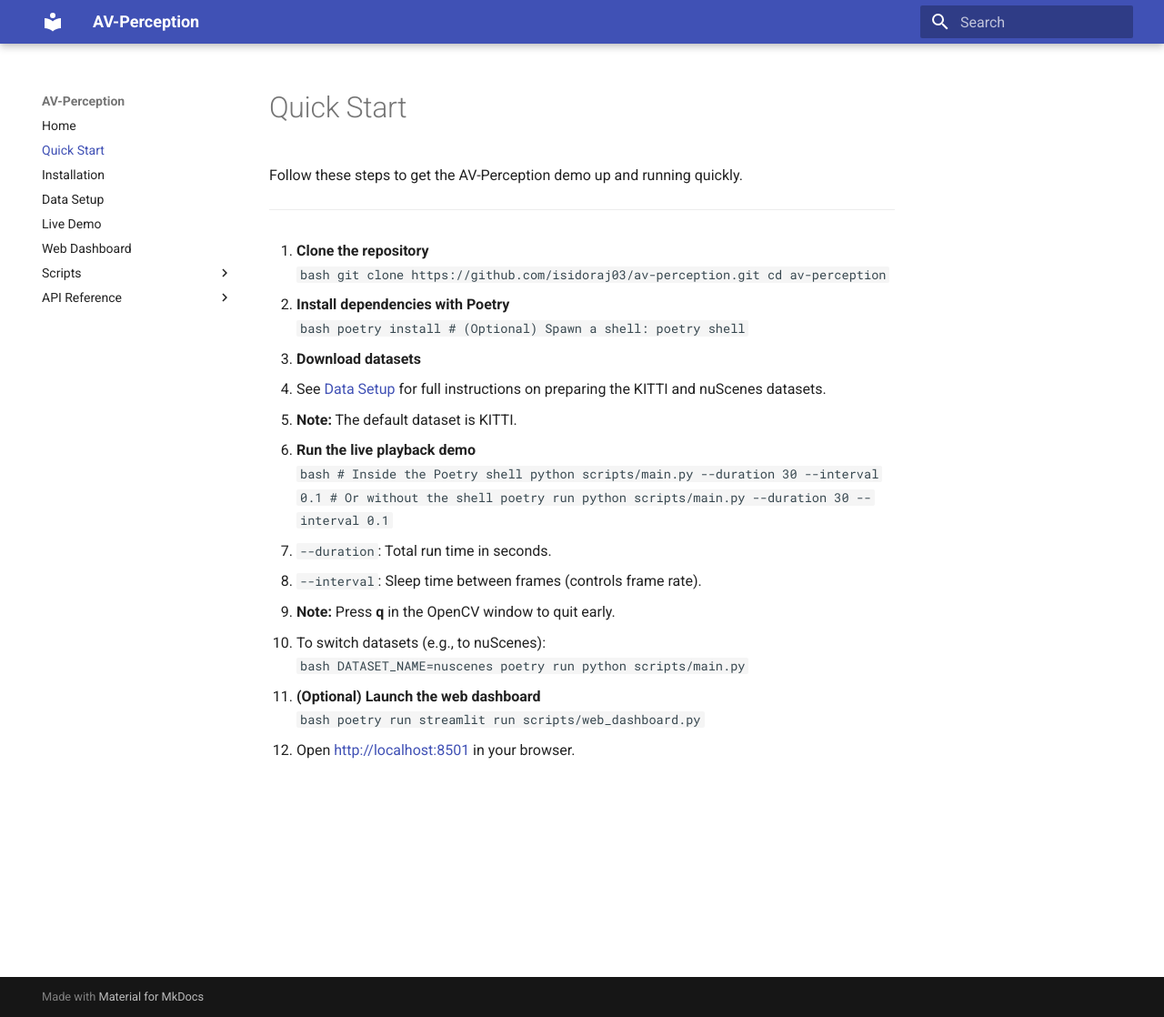
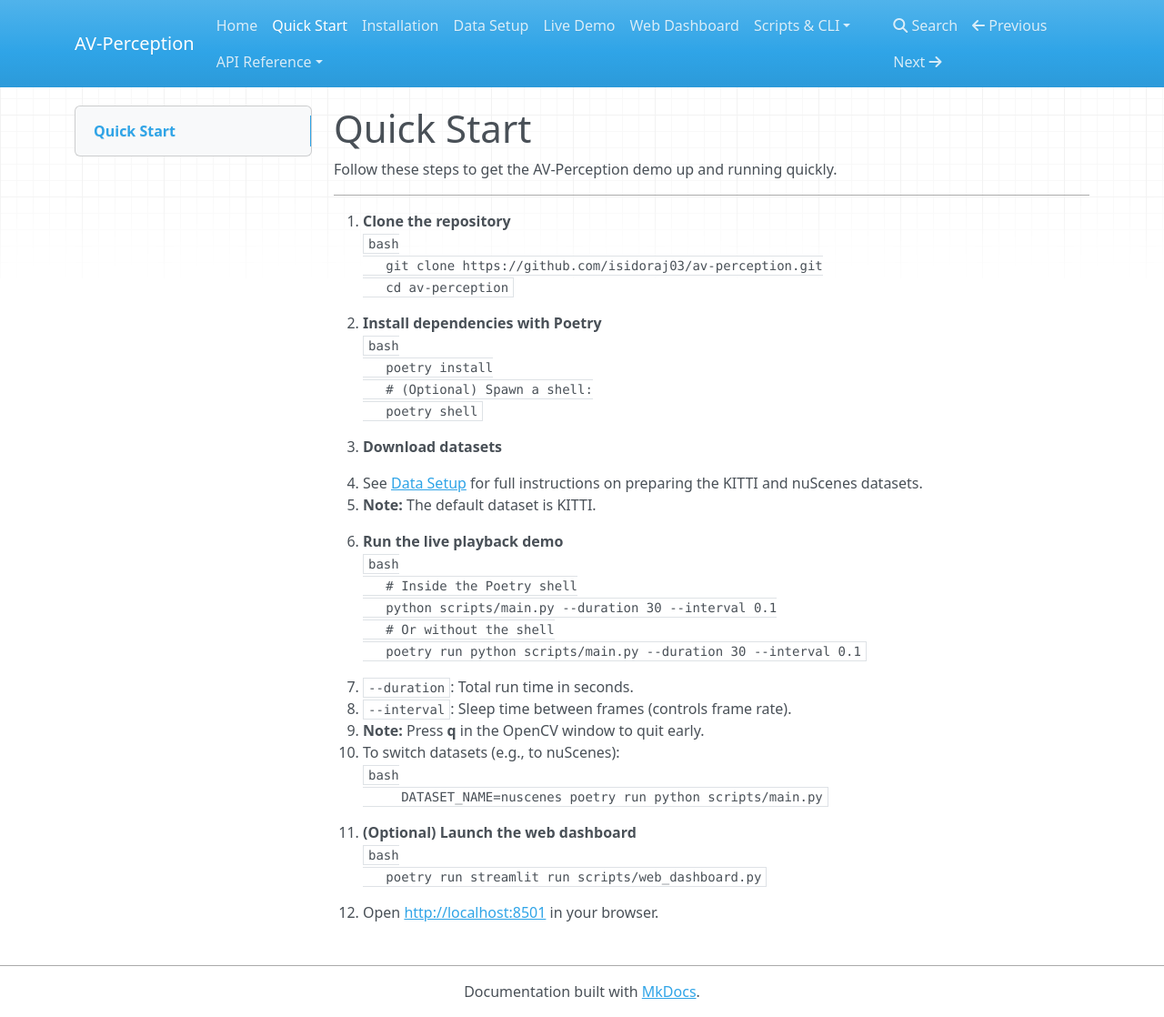
Before and after one commit to isidoraj03/av-perception, an MkDocs documentation site: the page built from docs/quick-start.md, in a window 1280 px wide and 1118 px high. Shown: the whole window at 91% size. Built offline with MkDocs 1.6.1, drawn with Linux system fonts in a browser that asks for light colours; nearby versions of some CDN libraries; part of the change alters nothing that is shown.

Commit message:
Documentation updated

```diff
--- a/mkdocs.yml
+++ b/mkdocs.yml
@@ -1,13 +1,4 @@
 site_name: AV-Perception
-site_description: Real-time 2D/3D perception with YOLO + KITTI/nuScenes
-site_author: Isidora Jakovlevska
-
-theme:
-  name: material
-  palette:
-    primary: indigo
-    accent: indigo
-
 nav:
   - Home: index.md
   - Quick Start: quick-start.md
@@ -15,30 +6,18 @@ nav:
   - Data Setup: data-setup.md
   - Live Demo: live-demo.md
   - Web Dashboard: web-dashboard.md
-  - Scripts:
-      - Train: scripts/train.md
+  - Scripts & CLI:
+      - Benchmark Official: scripts/benchmark_official.md
+      - Create KITTI Full: scripts/create_kitti_full.md
+      - Create nuScenes Subset: scripts/create_nuscenes_subset.md
       - Eval: scripts/eval.md
-      - Benchmark: scripts/benchmark_official.md
       - Export: scripts/export.md
       - Fusion Offline: scripts/fusion_offline.md
-      - Main Playback: scripts/main.md
+      - Main: scripts/main.md
       - Overlay: scripts/overlay.md
+      - Train: scripts/train.md
   - API Reference:
+      - DataStreamer: reference/data_streamer.md
       - Detector: reference/detector.md
-      - FusionEngine: reference/fusion.md
-      - SimpleTracker: reference/tracker.md
-      - DataStreamer: reference/data_streamer.md
-
-plugins:
-  - search
-  - mkdocstrings:
-      handlers:
-        python:
-          options:
-            docstring_style: google
-
-markdown_extensions:
-  - admonition
-  - codehilite
-  - toc:
-      permalink: true
+      - Fusion: reference/fusion.md
+      - Tracker: reference/tracker.md
```
